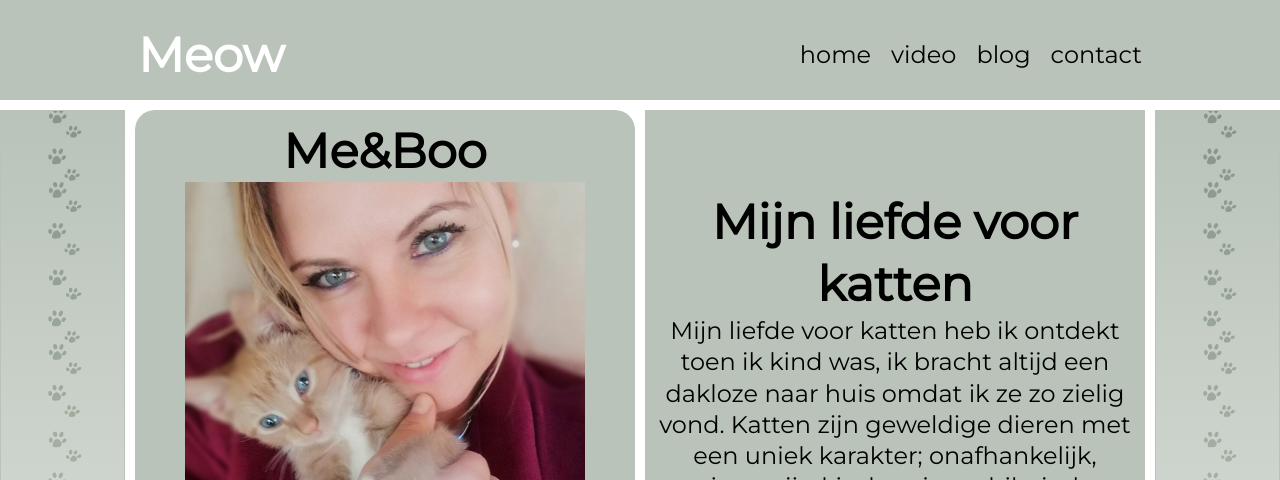
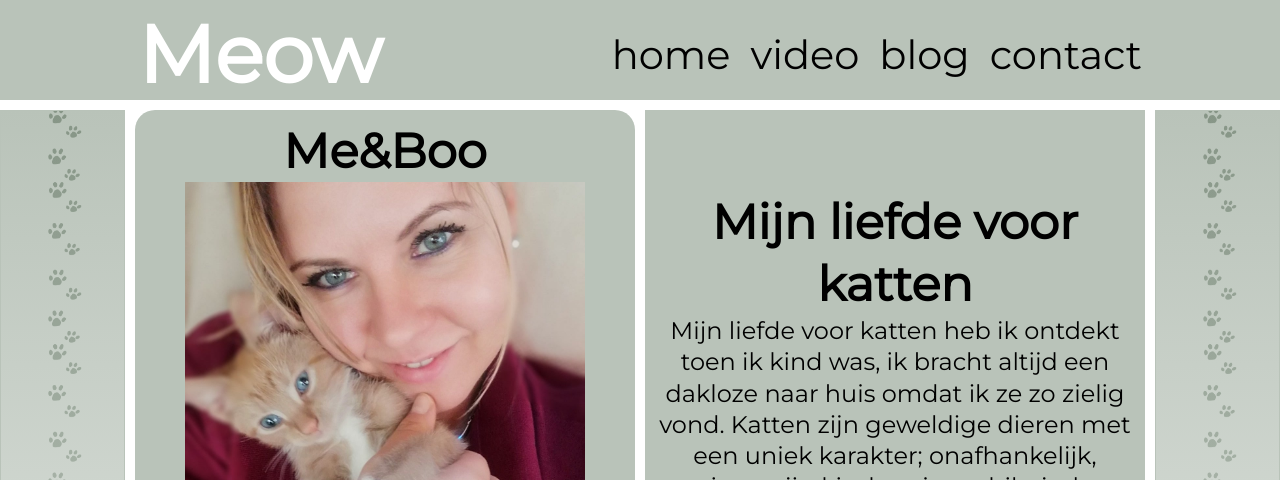
Before and after one commit to Betty777JB/opdracht1html, a plain HTML site: page index.html in a window 1280 px wide. Shown: the top 480 px of the page. Drawn offline with Linux system fonts and the light colour scheme.

Commit message:
onbekende error css styles weg bij footer en navbar

```diff
--- a/css/styles.css
+++ b/css/styles.css
@@ -8,8 +8,8 @@ body, html {
     font-family: "Montserrat", "sans-serif";
 }
 
-.header, .footer {
-    font-size: 24px;
+header, footer{
+    font-size: 40px;
     padding: 10px;
     background-color: #b9c3b9;
 }
@@ -21,7 +21,7 @@ body, html {
     border-color: #b9c3b9;
 }
 
-.header {
+header {
     /* background: #7f1a40; mooi kleur*/
     grid-area: header;
     display: flex;
@@ -31,20 +31,20 @@ body, html {
     padding: 0px 10vw 0 10vw;
 }
 
-.navbar {
+nav {
     list-style: none;
     margin:0;
     padding: 0;
     display: flex;
 }
 
-.navbar a {
+nav a {
     text-decoration: none;
     color: black;
     display: block;
 }
 
-.navbar li {
+nav li {
     margin-left: 10px;
     margin-right: 10px;
 }
@@ -55,11 +55,11 @@ body, html {
     margin-right: 10px;
 }
 
-.footer {
+footer {
     grid-area: footer;
 }
 
-.footer a {
+footer a {
     font-size: 48px;
     text-decoration: none;
     color: white;
@@ -67,7 +67,7 @@ body, html {
 
 /*Logo naast navbar op grotere schermen (bij mobile was onder elkaar) */
 @media screen and (min-width:768px) {
-    .header {
+    header {
         flex-direction: row;
         padding-top: 10px;
     }
@@ -181,11 +181,11 @@ body, html {
 }
 
 /* Grid Areas =================================================*/
-.header {
+header {
     grid-area: header;
 }
 
-.footer {
+footer {
     grid-area: footer;
 }
 
--- a/index.html
+++ b/index.html
@@ -16,8 +16,19 @@
 <body>
     <div class="container">
 
+<header>
+    <h1 class="logo">Meow</h1>
+    <nav>
 
-        <div class="header">
+    <!--     <ul class="navbar">  -->
+            <li><a href="index.html">home</a></li>
+            <li><a href="video.html">video</a></li>
+            <li><a href="blog.html">blog</a></li>
+            <li><a href="contact.html">contact</a></li>
+        </ul>
+    </nav>
+</header>
+        <!-- <div class="header">
             <h1 class="logo">Meow</h1>
             <ul class="navbar">
                 <li><a href="index.html">home</a></li>
@@ -25,7 +36,7 @@
                 <li><a href="blog.html">blog</a></li>
                 <li><a href="contact.html">contact</a></li>
             </ul>
-        </div>
+        </div> -->
 
           <div class="empty-lft"></div>
           <div class="empty-rht"></div>
@@ -67,12 +78,12 @@
 </p>
             <img class="cat-img" src="https://media.giphy.com/media/2wh8AaMZ2jtRseDQ3C/giphy.gif" alt="cat">
         </div>
-
-          <div class="footer">
+<footer>
+         <!--  <div class="footer"> -->
               <a href="http://facebook.com" class=" fa fa-facebook" target="_blank" rel="noopener noreferrer"></a>
               <a href="http://youtube.com" class=" fa fa-youtube" target="_blank" rel="noopener noreferrer"></a>
               <a href="http://instagram.com" class=" fa fa-instagram" target="_blank" rel="noopener noreferrer"></a>
-         </div>
+        </footer>
     </div>
   </body>
 </html>
```
